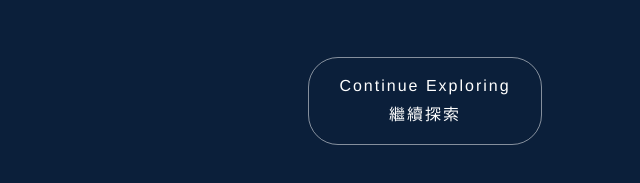
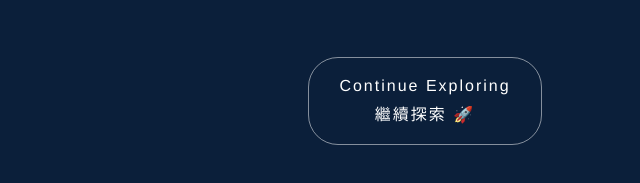
Before and after one commit to meTimeShare/storytelling, a plain HTML site: page index.html in a window 1280 px wide. Shown: the part 8142-8325 px from the top of the page, 215-855 px from the left. Drawn offline with Linux system fonts and the light colour scheme.

Commit message:
Add files via upload

```diff
--- a/index.html
+++ b/index.html
@@ -546,7 +546,7 @@ Guesthouses around Lake Baikal generally collect payment on arrival.<br>
        letter-spacing: 2px;
        text-decoration: none;
      ">
-    Continue Exploring<br>繼續探索
+    Continue Exploring<br>繼續探索 🚀
   </a>
 </div>
 
```
